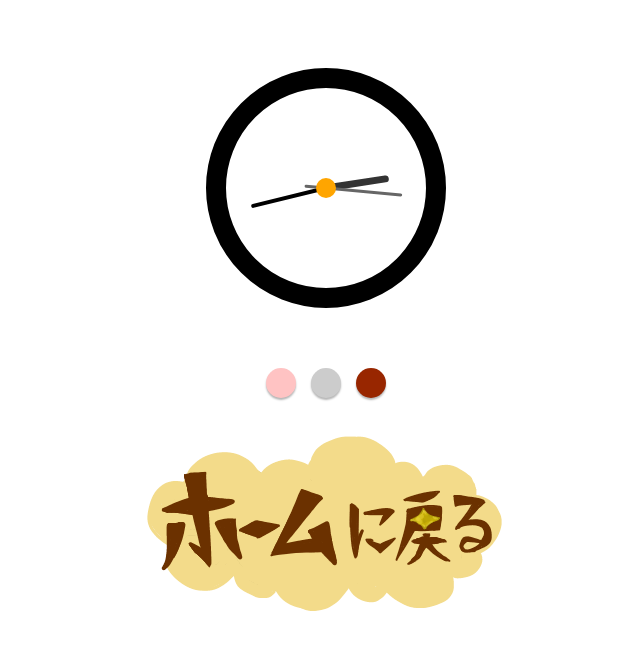
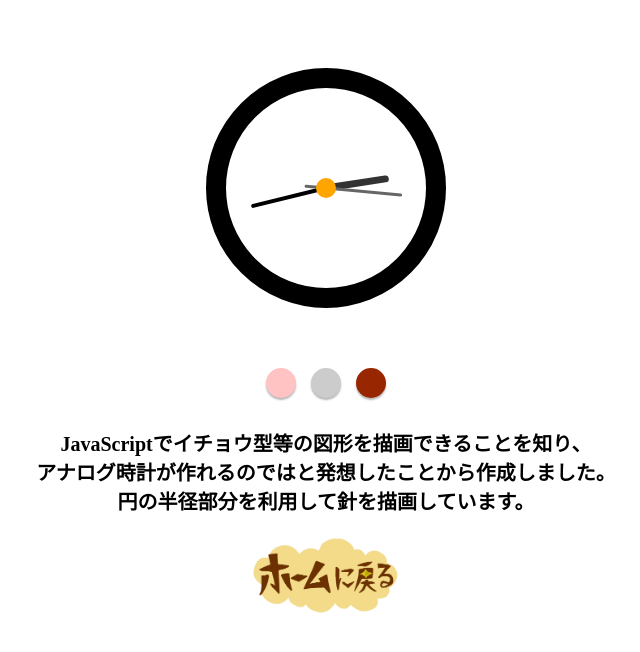
Before and after one commit to chr24/portfolio, a plain HTML site: page round_clock.html in a window 1280 px wide. Shown: the whole page, without its empty margins (314-954 px from the left). Drawn offline with Linux system fonts and the light colour scheme.

Commit message:
clock部分調整

```diff
--- a/css/clock_base.css
+++ b/css/clock_base.css
@@ -1,7 +1,6 @@
 /* base */
 
 body{
-
 	text-align: center;
 	font-weight: bold;
 	font-size: 20px;
@@ -42,3 +41,7 @@ button: active{
 	border-bottom: none;
 
 }
+.home{
+	width:  150px;
+	height: 80px;
+}
--- a/round_clock.html
+++ b/round_clock.html
@@ -20,6 +20,11 @@
 		表示する為にはJavaScriptをonにして下さい。</noscript>
 		</script>
 		<p>
+			JavaScriptでイチョウ型等の図形を描画できることを知り、<br />
+			アナログ時計が作れるのではと発想したことから作成しました。<br />
+			円の半径部分を利用して針を描画しています。
+		</p>
+		<p>
 			<a href="index.html"><img src="imgs/to_home.png" class="home" /><a>
 		</p>
 
```
